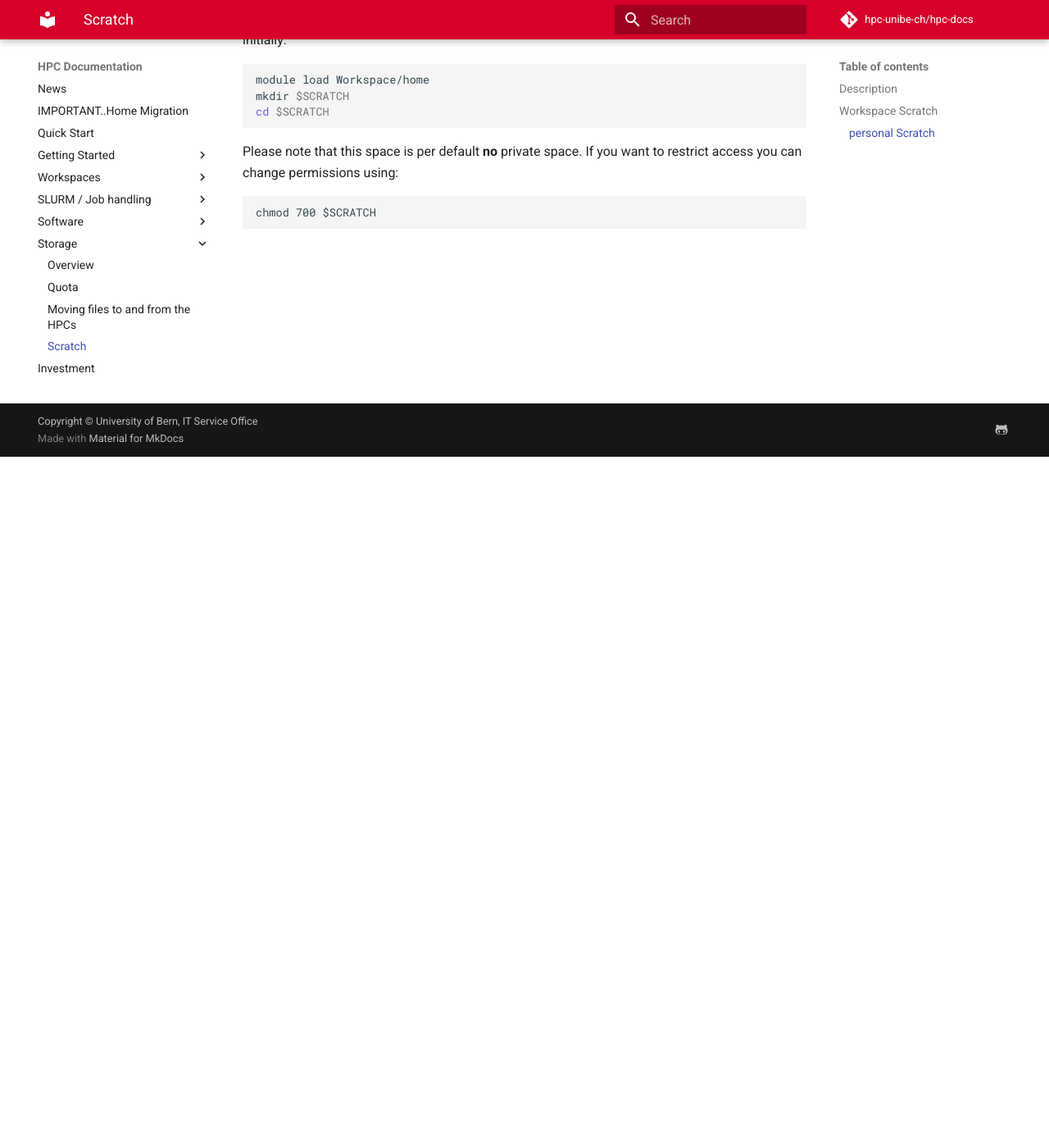
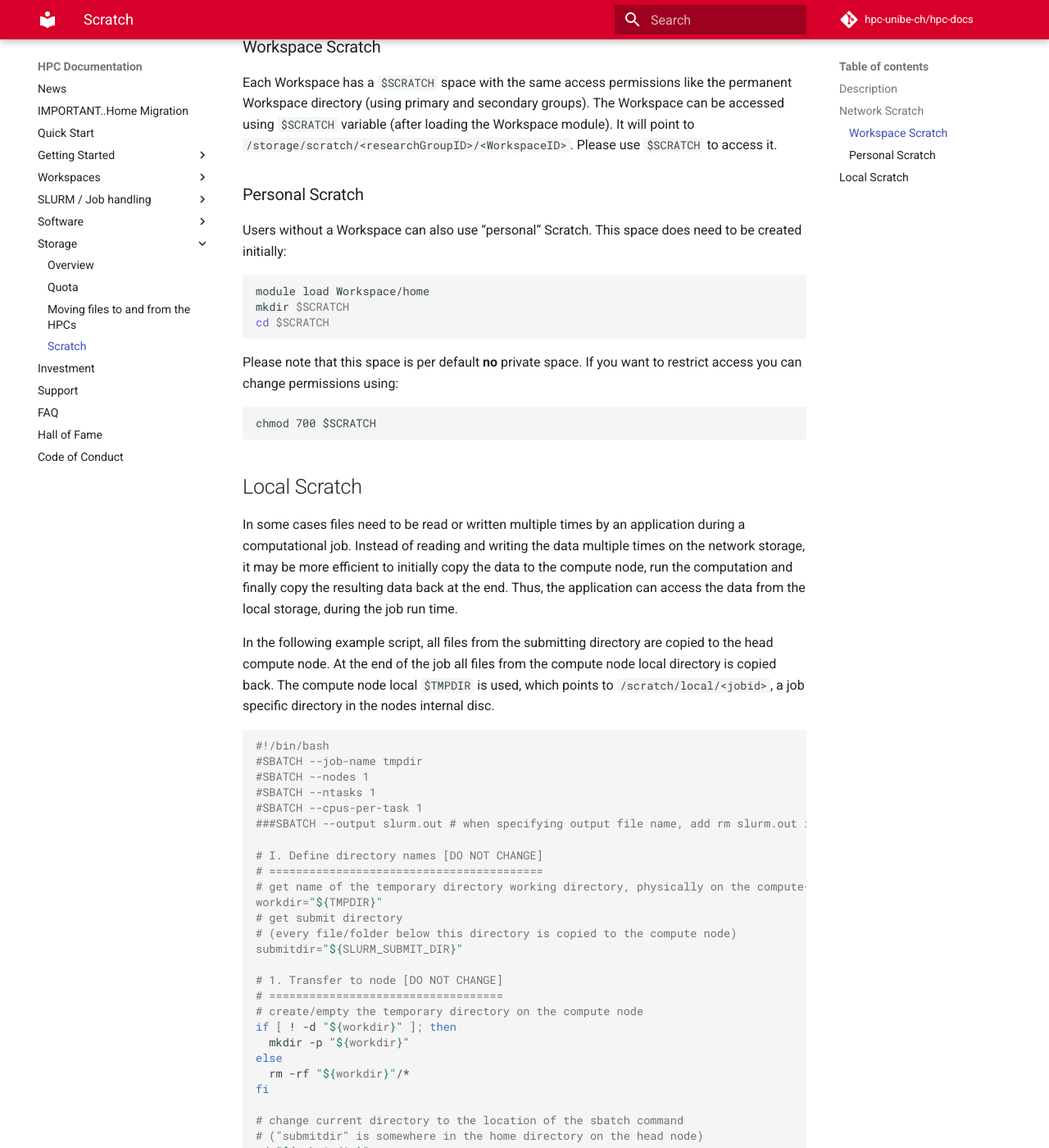
Before and after one commit to hpc-unibe-ch/hpc-unibe-ch.github.io, an MkDocs documentation site: the page built from docs/file-system/scratch.md, in a window 1280 px wide and 1400 px high, scrolled down 843 px. Shown: the whole window at 82% size. Built offline with MkDocs 1.6.1 and Material for MkDocs 9.7.7, drawn with Linux system fonts in a browser that asks for light colours; comment, search, counter and statistics services are not loaded; some of the changed text lies outside the part shown.

Commit message:
scratch: comp node local desc

````diff
--- a/docs/file-system/scratch.md
+++ b/docs/file-system/scratch.md
@@ -2,7 +2,13 @@
 
 ## Description
 
-Scratch file space are meant for temporary data storage. Interim computational data should be located there. File and size quota is less restrictive. Every user can use up to **20TB** and **30M** files. There is **no snapshot** and **no backup** feature available. Furthermore, an **automatic deletion policy** is planned, deleting files which are older than **30 days**.
+Scratch file space are meant for temporary data storage. Interim computational data should be located there.
+We distinguish local and network scratch spaces.
+
+## Network Scratch
+Network scratch spaces are located on the parallel file system and accessible to all nodes. In contrast to `HOME` or `WORKSPACEs`, scratch is meant for temporary data, especially with larger quota requirements.
+Jobs creating a lot of temporary data, which may need or may not need to be post-processed should run in this space. As an example, a application creating a huge amount of temporary output, which need to be analysed, but only partly need to be stored for a longer term.
+Quota and file quota is less restrictive on scratch compared to `HOME` or permanent `WORKSPACE` directories. Every user can use up to **50TB** and **50M** files. There is **no snapshot** and **no backup** feature available. Furthermore, an **automatic deletion policy** is planned, deleting files which are older than **30 days**.
 
 Scratch file space can be accessed using the Workspace module and the `$SCRATCH` environment variable.
 
@@ -13,10 +19,10 @@
 
 For personal Scratch see [below](scratch.md#peronal-scratch)
 
-## Workspace Scratch
+### Workspace Scratch
 Each Workspace has a `$SCRATCH` space with the same access permissions like the permanent Workspace directory (using primary and secondary groups). The Workspace can be accessed using `$SCRATCH` variable (after loading the Workspace module). It will point to `/storage/scratch/<researchGroupID>/<WorkspaceID>`. Please use `$SCRATCH` to access it.
 
-### personal Scratch
+### Personal Scratch
 
 Users without a Workspace can also use "personal" Scratch. This space does need to be created initially:
 ```BASH
@@ -30,3 +36,79 @@
 ```
 chmod 700 $SCRATCH
 ```
+
+## Local Scratch
+In some cases files need to be read or written multiple times by an application during a computational job.
+Instead of reading and writing the data multiple times on the network storage, it may be more efficient to initially copy the data to the compute node, run the computation and finally copy the resulting data back at the end. Thus, the application can access the data from the local storage, during the job run time.
+
+In the following example script, all files from the submitting directory are copied to the head compute node. At the end of the job all files from the compute node local directory is copied back. The compute node local `$TMPDIR` is used, which points to `/scratch/local/<jobid>`, a job specific directory in the nodes internal disc.
+
+```Bash
+#!/bin/bash
+#SBATCH --job-name tmpdir
+#SBATCH --nodes 1
+#SBATCH --ntasks 1
+#SBATCH --cpus-per-task 1
+###SBATCH --output slurm.out # when specifying output file name, add rm slurm.out in cleanup function
+
+# I. Define directory names [DO NOT CHANGE]
+# =========================================
+# get name of the temporary directory working directory, physically on the compute-node
+workdir="${TMPDIR}"
+# get submit directory
+# (every file/folder below this directory is copied to the compute node)
+submitdir="${SLURM_SUBMIT_DIR}"
+
+# 1. Transfer to node [DO NOT CHANGE]
+# ===================================
+# create/empty the temporary directory on the compute node
+if [ ! -d "${workdir}" ]; then
+  mkdir -p "${workdir}"
+else
+  rm -rf "${workdir}"/*
+fi
+
+# change current directory to the location of the sbatch command
+# ("submitdir" is somewhere in the home directory on the head node)
+cd "${submitdir}"
+# copy all files/folders in "submitdir" to "workdir"
+# ("workdir" == temporary directory on the compute node)
+cp -prf * ${workdir}
+# change directory to the temporary directory on the compute-node
+cd ${workdir}
+
+# 3. Function to transfer back to the head node [DO NOT CHANGE]
+# =============================================================
+# define clean-up function
+function clean_up {
+  # - remove log-file on the compute-node, to prevent overwiting actual output with empty file
+  rm slurm-${SLURM_JOB_ID}.out
+  # - TODO delete temporary files from the compute-node, before copying. Prevent copying unnecessary files.
+  # rm -r ...
+  # - change directory to the location of the sbatch command (on the head node)
+  cd "${submitdir}"
+  # - copy everything from the temporary directory on the compute-node
+  cp -prf "${workdir}"/* .
+  # - erase the temporary directory from the compute-node
+  rm -rf "${workdir}"/*
+  rm -rf "${workdir}"
+  # - exit the script
+  exit
+}
+
+# call "clean_up" function when this script exits, it is run even if SLURM cancels the job
+trap 'clean_up' EXIT
+
+ 2. Execute [MODIFY COMPLETELY TO YOUR NEEDS]
+# ============================================
+# TODO add your computation here
+# simple example, hello world
+srun echo "hello world from $HOSTNAME"
+```
+
+Further aspects to consider:
+
+- copy only necessary files
+    + have only necessary files in the submit directory
+    + remove all unnecessary files before copying the data back, e.g. remove large input files
+- In case of a parallel job, you need to verify that all process run on one single node (`--nodes=1`) OR copy the data to all related nodes (e.g. `srun -n1 cp ...`).
````
